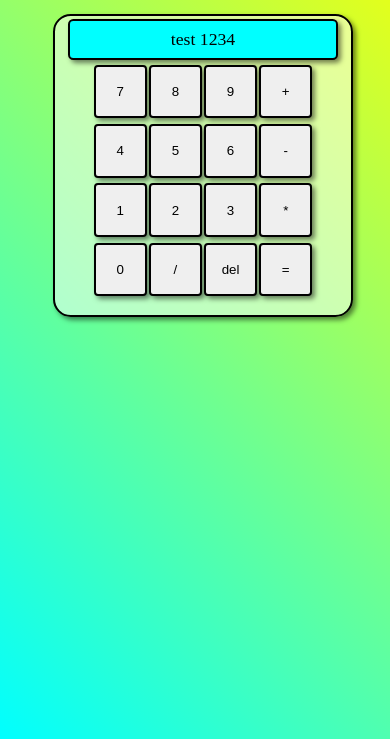
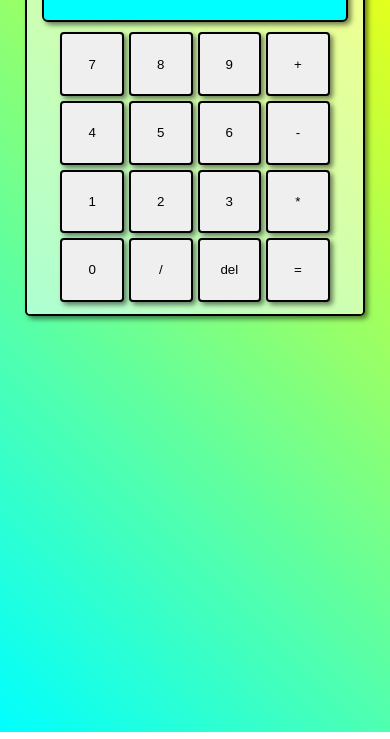
Before and after one commit to santiagobenitez65/Mi_Calculadora, a plain HTML site: page index.html in a window 390 px wide. Shown: the part 141-880 px from the top of the page. Drawn offline with Linux system fonts and the light colour scheme.

Commit message:
Ahora es responsive y usa grid en los botones

```diff
--- a/index.html
+++ b/index.html
@@ -6,35 +6,27 @@
     <title>Document</title>
     <link rel="stylesheet" href="styles.css">
     <script src="script.js" defer></script>
-    <script src="sizing.js" defer></script>
 </head>
 <body>
     <h1>Bienvenido a mi calculadora web</h1>
     <section>
-        <p id="text">test 1234</p>
-        <div>
-
+        <p id="text"></p>
+        <div id="grid">
             <button id="7" onclick="input(7)">7</button>
             <button id="8" onclick="input(8)">8</button>
             <button id="9" onclick="input(9)">9</button>
             <button id="+" onclick="input('+')">+</button>
-        </div>
 
-        <div>
             <button id="4" onclick="input(4)">4</button>
             <button id="5" onclick="input(5)">5</button>
             <button id="6" onclick="input(6)">6</button>
             <button id="-" onclick="input('-')">-</button>
-        </div>
 
-        <div>
             <button id="1" onclick="input(1)">1</button>
             <button id="2" onclick="input(2)">2</button>
             <button id="3" onclick="input(3)">3</button>
             <button id="*" onclick="input('*')">*</button>
-        </div>
 
-        <div>
             <button id="0" onclick="input(0)">0</button>
             <button id="/" onclick="input('/')">/</button>
             <button id="borrar" onclick="remove()">del</button>
--- a/sizing.js
+++ /dev/null
@@ -1,19 +0,0 @@
-let vp = document.documentElement;
-const body = document.body;
-const h1 = document.getElementsByTagName("h1")
-
-function changeScale() {
-    if (vp.clientHeight < vp.clientWidth) {
-        body.style.fontSize = "5vw"
-        h1[0].style.fontSize = "5vw"
-    } else {
-        body.style.fontSize = "7vh"
-        h1[0].style.fontSize = "5vh"
-    }
-}
-
-changeScale()
-window.addEventListener("resize", function() {
-    console.log("resize");
-    changeScale();
-});
--- a/styles.css
+++ b/styles.css
@@ -2,8 +2,7 @@ body {
     background-image: linear-gradient(45deg, aqua, yellow);
     background-repeat: no-repeat;
     background-size: 100% 100%;
-    height: 100vh;
-    width: 100vw;
+    min-height: 100vh;
 }
 
 button, p , section{
@@ -15,29 +14,24 @@ button, p , section{
 
 section{
     background-color: rgba(255, 255, 255, 0.5);
-    height:5em;
-    width: 5em;
+    max-height: 80vh;
+    max-width: 80vh;
     margin: auto;
-    padding-top: 1%;
-
+    aspect-ratio: 1 / 1;
+    padding: auto;
 }
 
 button {
-    margin: 1px;
-    height: 90%;
-    width: 20%;
-    transition: all;
-    transition-duration: 50ms;
+    aspect-ratio: 1 / 1;
 }
 
-div {
-    display: flex;
-    justify-content: center;
-    width: 90%;
-    height: 20%;
-    margin: auto;
-
-
+#grid {
+    display: grid;
+    grid-template-columns: 1fr 1fr 1fr 1fr;
+    gap: 5px;
+    margin-inline: 10%;
+    margin-top: 3%;
+    height: 80%;
 }
 
 h1 {
@@ -49,10 +43,10 @@ p {
     height: 10%;
     width: 90%;
     margin: auto;
-    margin-bottom: 4px;
+    margin-top: 2%;
     text-align: center;
-    font-size: 30%;
-    padding-top: 2.5%;
+    font-size: 30px;
+
 }
 
 button:hover{
@@ -60,9 +54,12 @@ button:hover{
     background-color: rgb(221, 221, 221);
 }
 
-footer{
-    height: 5vh;
-    background-color: aqua;
-    width: 100%;
+@media screen and (max-width: 480px) {
+    section {
+        width: 90%;
+    }
 
+    p {
+        font-size: 5vw;
+    }
 }
```
